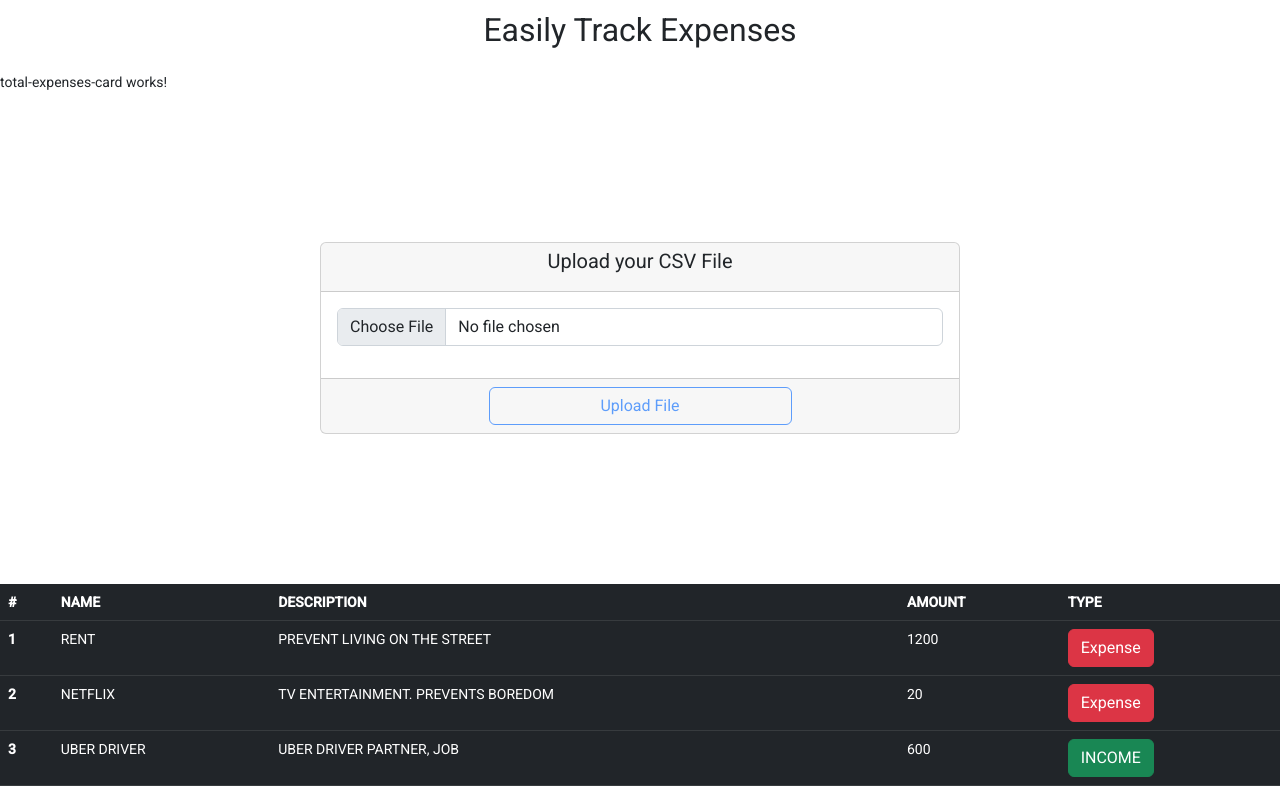
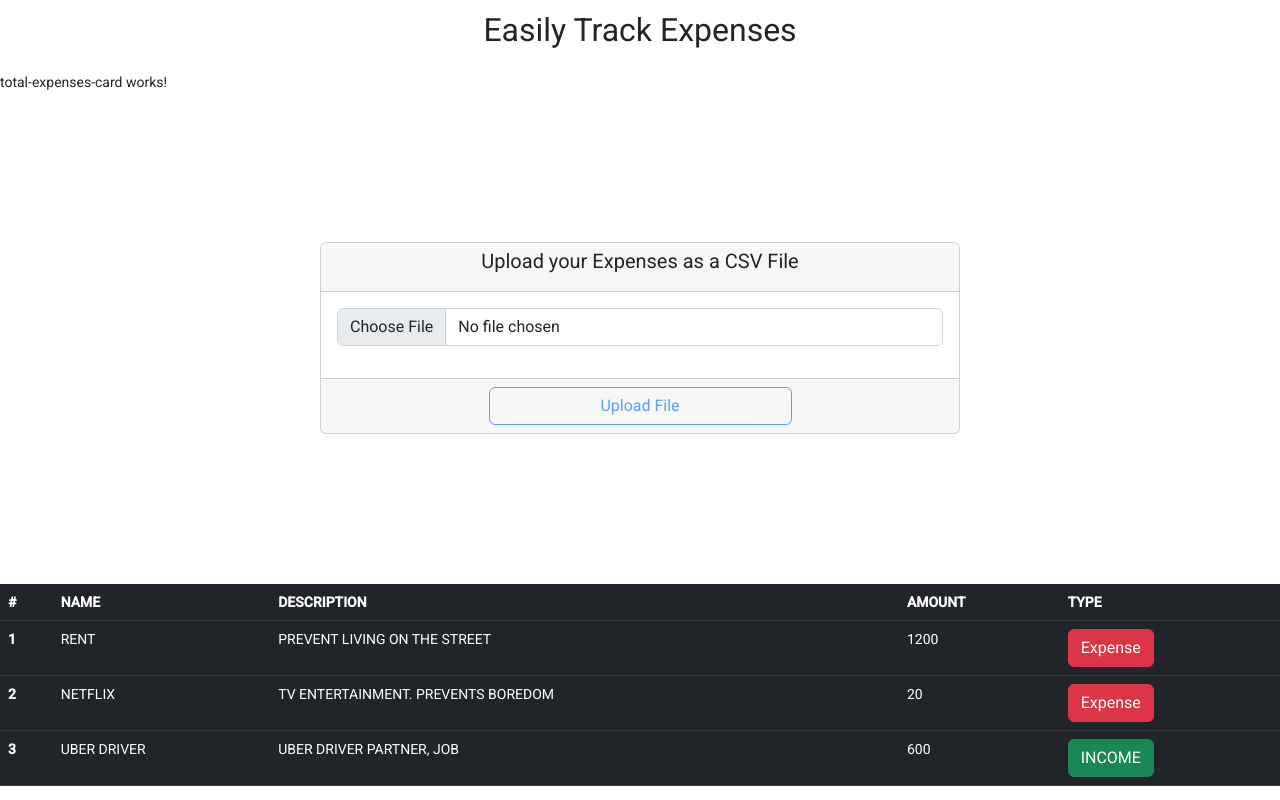
Before and after one commit to jonathanj101/easily-exprenses-tracker, an Angular app in the folder client/: page / in a window 1280 px wide. Built offline with nearby package versions, Linux system fonts and the light colour scheme.

Commit message:
modified titile

```diff
--- a/client/src/app/views/upload-csv/upload-csv.component.html
+++ b/client/src/app/views/upload-csv/upload-csv.component.html
@@ -3,7 +3,7 @@
     <div class="card">
         <div class="card-header">
             <p class="card-header-title">
-                Upload your CSV File
+                Upload your Expenses as a CSV File
             </p>
         </div>
 
```
